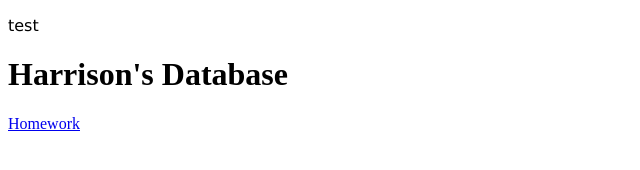
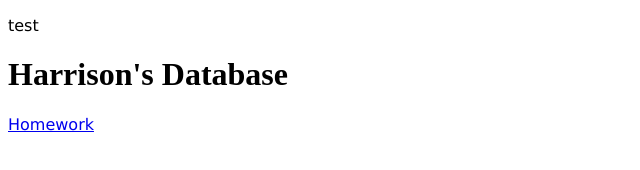
Before and after one commit to HalisenG/haliseng.github.io, a plain HTML site: page index.html in a window 1280 px wide. Shown: the full height of the page, 0-640 px from the left. Drawn offline with Linux system fonts and the light colour scheme.

Commit message:
Update index.html

```diff
--- a/index.html
+++ b/index.html
@@ -3,6 +3,6 @@
 <body>
 <p style="font-family:verdana">test</p>
 <h1>Harrison's Database</h1>
-<a href="https://tinyurl.com/sequoiahw">Homework</a>
+<a style="font-family:verdana", href="https://tinyurl.com/sequoiahw">Homework</a>
 </body>
 </html>
```
